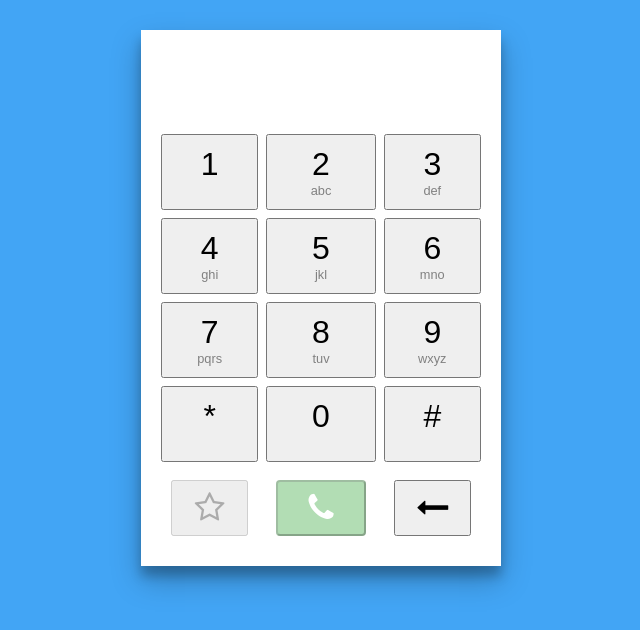
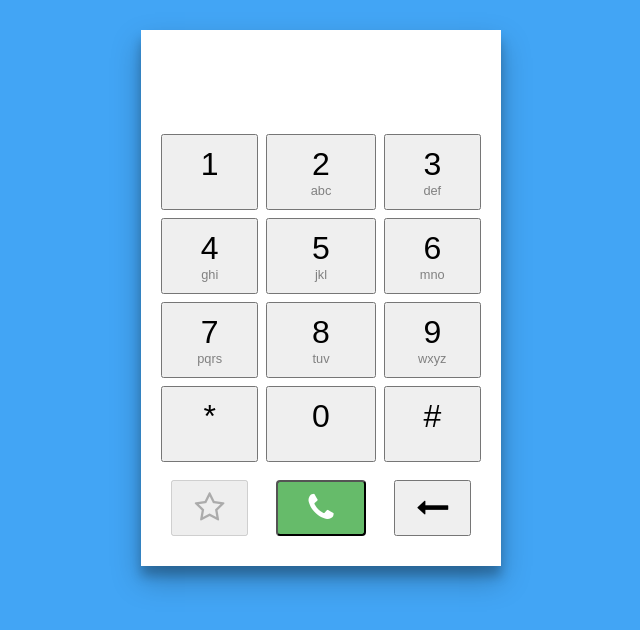
Before and after one commit to Mx-Wolf/on-redux, a React (Create React App) app: page / in a window 1280 px wide. Shown: the top 630 px of the page, without its empty margins (319-959 px from the left). Built offline with nearby package versions, Linux system fonts and the light colour scheme.

Commit message:
improves availablity place call button

```diff
--- a/src/components/contact/contact.tsx
+++ b/src/components/contact/contact.tsx
@@ -1,11 +1,12 @@
 import { FC } from "react";
+import { INVALID_PICSUM_ID } from "../../helpers/picsum-id";
 import { usePicsumId } from "../../store/hooks/use-picsum-id";
 import { ContactInfo } from "./contact-info";
 import { ContactPlaceholder } from "./contact-placeholder";
 
 export const Contact: FC = () => {
   const picsumId = usePicsumId();
-  if (picsumId === "") {
+  if (picsumId === INVALID_PICSUM_ID) {
     return <ContactPlaceholder />
   }
   return <ContactInfo picsumId={picsumId} />
--- a/src/components/place-call/place-call.tsx
+++ b/src/components/place-call/place-call.tsx
@@ -1,11 +1,12 @@
 import classNames from "classnames";
 import { FC } from "react";
-import { useDisableByTenDigitRule } from "../../store/hooks/use-disable-by-ten-digit-rule";
+import { useCallableFlag } from "../../store/hooks/use-callable-flag";
 
 import classes from "./place-call.module.scss";
 
 export const PlaceCall: FC = () => {
-  const disabled = useDisableByTenDigitRule()
+  const disabled = useCallableFlag();
+
   return (
     <button
       className={classNames({ [classes["disabled"]]: disabled }, "call")}
--- /dev/null
+++ b/src/helpers/callable.ts
@@ -0,0 +1,6 @@
+import { RootState } from "../store/store"
+import { checkTenDigitRule } from "./ten-digit-rule"
+
+type CallableProps = Pick<RootState,"display"|"line">
+
+export const getCallableFlag = (state:CallableProps) => checkTenDigitRule(state) && state.line === "online";
--- /dev/null
+++ b/src/store/hooks/use-callable-flag.ts
@@ -0,0 +1,4 @@
+import { useSelector } from "react-redux";
+import { getCallableFlag } from "../../helpers/callable";
+
+export const useCallableFlag = ()=>useSelector(getCallableFlag);
```
